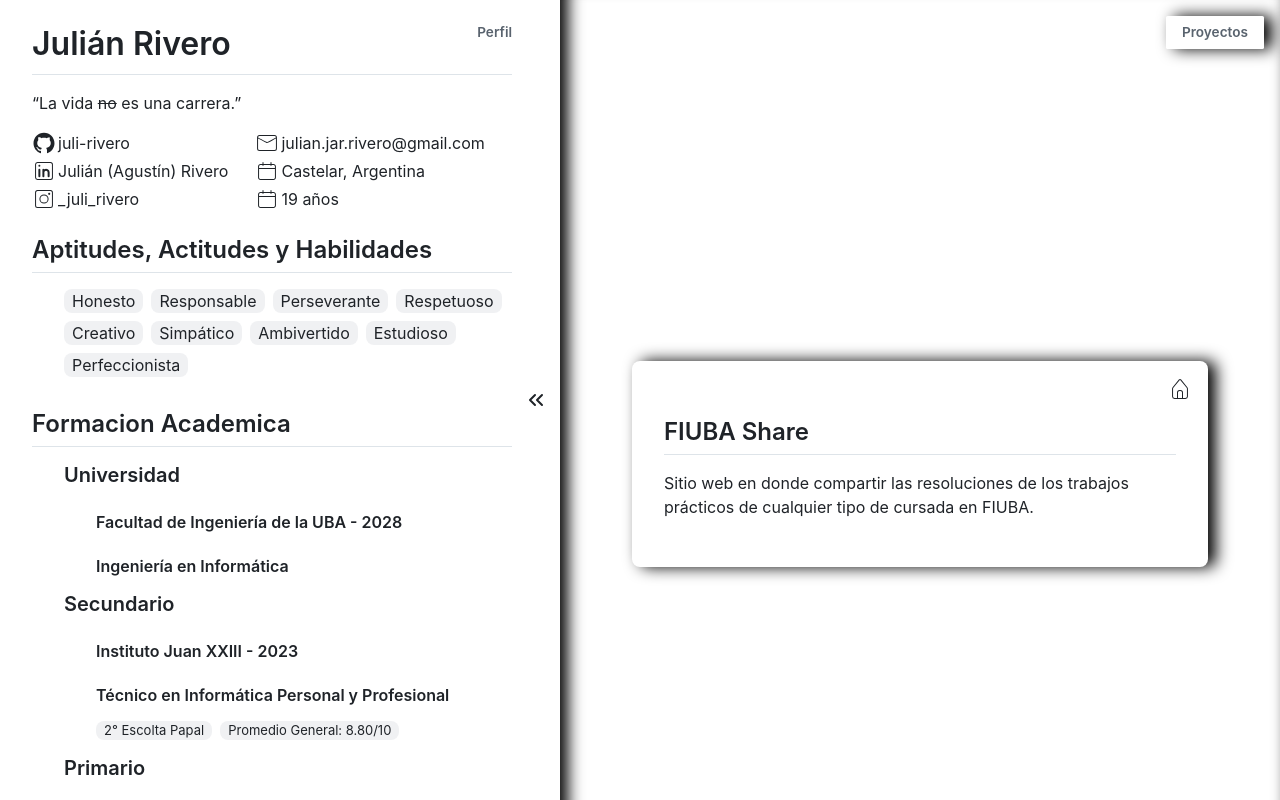
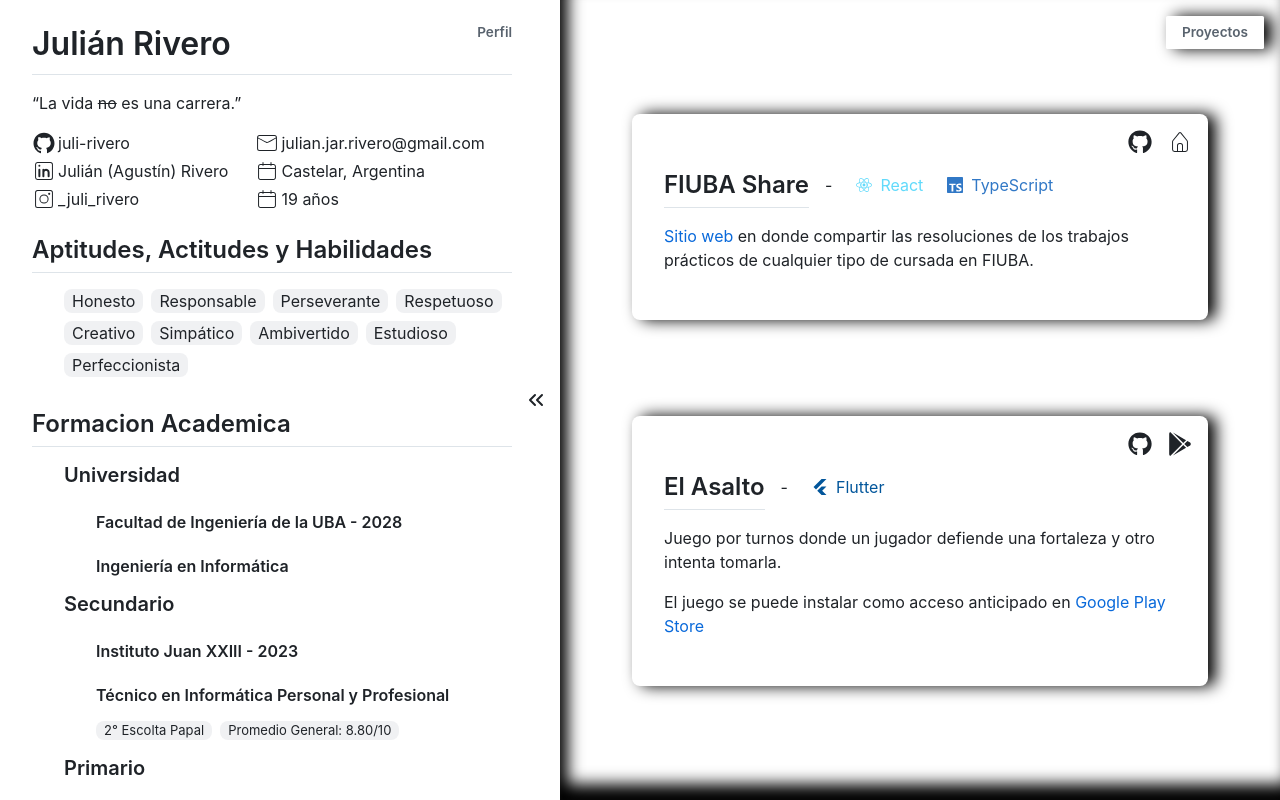
Before and after one commit to juli-rivero/juli-rivero.github.io, a React (Vite) app: page / in a window 1280 px wide. Built offline with nearby package versions, Linux system fonts and the light colour scheme.

Commit message:
+ Flutter, + "El Asalto"

```diff
--- a/src/components/Aside.tsx/SobreMi/InformacionGeneral.tsx
+++ b/src/components/Aside.tsx/SobreMi/InformacionGeneral.tsx
@@ -18,7 +18,7 @@ const LiLinkIcon = ({
   tooltip: string;
 }) => (
   <LiIcon Icon={Icon} tooltip={tooltip}>
-    <a style={{color:"inherit"}} href={href}>{children}</a>
+    <a target="_blank" style={{color:"inherit"}} href={href}>{children}</a>
   </LiIcon>
 );
 
--- a/src/components/Aside.tsx/SobreMi/LenguajesDeProgramacion.tsx
+++ b/src/components/Aside.tsx/SobreMi/LenguajesDeProgramacion.tsx
@@ -8,14 +8,15 @@ function LenguajesDeProgramacion() {
       <ul>
         <LiProgress label="C" value={60} tooltip="Lo aprendí durante toda la secundaría, ahora en la facultad lo vuelvo a ver. Sé sobre temas como TDA, función recursiva, punteros, memoria dinámica." />
         <LiProgress label="C++" value={40} tooltip="Intenté hacer un juego con Unreal Engine, ví muchos videos en Youtube. Conozco casi todo lo que sé sobre C y conozco sobre orientado a objetos, pero estoy un poco oxidado" />
-        <LiProgress label="Python" value={30} tooltip="Lo usé para una página web con Flask y flask-sqlalquemy. Ví tambien sobre manejo de archivos (txt, csv, json y un poco de pdf)"/>
+        <LiProgress label="Python" value={35} tooltip="Lo usé para una página web con Flask y flask-sqlalquemy. Ví tambien sobre manejo de archivos (txt, csv, json y un poco de pdf)"/>
         <LiProgress label="JavaScript" value={77} tooltip="Hice páginas web, pero con el uso de React se me oxidan algunos conocimientos propios del lenguaje"/>
         <LiProgress label="css" value={60} tooltip="Se sobre sus propiedades, transiciones y selectores, me falta sobre animacion"/>
         <LiProgress label="tailwind" value={80} tooltip="Se sobre bastante de sus clases (y se buscar), me parece que ya no se actualiza"/>
         <LiProgress label="HTML5" value={90} tooltip="Es solo saberse las etiquetas y sus atributos, con la práctica se memoriza solo. Es un 'lenguaje' facil" />
         <LiProgress label="React" value={85} tooltip="Es mi lenguaje favorito" />
         <LiProgress label="Typescript" value={70} tooltip="Me encanta usarlo, pero me falta saber todos los tips que tiene" />
-        <LiProgress label="Flutter" value={5} tooltip="Aprendiendo..." />
+        <LiProgress label="Dart" value={70} tooltip="Para saber sobre Flutter es necesario conocer sobre Dart" />
+        <LiProgress label="Flutter" value={45} tooltip="Desarrolle un juego y lo publique en Google Play Store" />
         <LiProgress label="Git" value={50} tooltip="Se lo básico para trabajar en equipo: add, commit, push, origin, remote, pull (rebase, norebase), reset (soft, hard), branch, checkout, etc" />
         <LiProgress label="MarkDown" value={87} tooltip="Es un lenguaje sencillo, más si sabes sobre html" />
       </ul>
--- a/src/components/Main.tsx/Main.tsx
+++ b/src/components/Main.tsx/Main.tsx
@@ -1,13 +1,21 @@
+import { FaReact } from "react-icons/fa";
+import Chip from "../UI/Chip";
 import Proyect from "./Proyect";
+import { SiFlutter, SiTypescript } from "react-icons/si";
+import { IconBaseProps } from "react-icons";
 
 function Main() {
   return (
     <main
       style={{
-        height: "100%",
+        height: "100vh",
+        boxSizing: "border-box",
         display: "flex",
         alignItems: "center",
+        alignContent: "center",
         justifyContent: "space-around",
+        gap: "6rem",
+        flexWrap: "wrap",
         padding: "4rem",
         position: "relative",
       }}
@@ -22,19 +30,87 @@ function Main() {
           boxShadow: ".5rem 0 1rem #000",
           paddingInline: "1rem",
           paddingBlock: ".5rem",
-          borderRadius:".1rem"
+          borderRadius: ".1rem",
         }}
       >
         <h6>Proyectos</h6>
       </div>
       <Proyect
         title="FIUBA Share"
-        description="Sitio web en donde compartir las resoluciones de los trabajos prácticos de cualquier tipo de cursada en FIUBA."
+        description={
+          <p>
+            <a
+              href="https://juli-rivero.github.io/FIUBA-Share/"
+              target="_blank"
+            >
+              Sitio web
+            </a>{" "}
+            en donde compartir las resoluciones de los trabajos prácticos de
+            cualquier tipo de cursada en FIUBA.
+          </p>
+        }
+        topics={
+          <>
+            <LanguageChip Icon={FaReact} text="React" color="#61DAFB" />
+            <LanguageChip
+              Icon={SiTypescript}
+              text="TypeScript"
+              color="#3178C6"
+            />
+          </>
+        }
         github_url="https://github.com/juli-rivero/FIUBA-Share"
-        homepage="https://juli-rivero.github.io/FIUBA-Share/"
+        homepage_url="https://juli-rivero.github.io/FIUBA-Share/"
+      />
+      <Proyect
+        title="El Asalto"
+        description={
+          <>
+            <p>
+              Juego por turnos donde un jugador defiende una fortaleza y otro
+              intenta tomarla.
+            </p>
+            <p>
+              El juego se puede instalar como acceso anticipado en{" "}
+              <a href="https://play.google.com/apps/internaltest/4700527010705970741">
+                Google Play Store
+              </a>
+            </p>
+          </>
+        }
+        topics={
+          <>
+            <LanguageChip Icon={SiFlutter} text="Flutter" color="#02569B" />
+          </>
+        }
+        github_url="https://github.com/juli-rivero/El_Asalto"
+        play_store_url="https://play.google.com/apps/internaltest/4700527010705970741"
       />
     </main>
   );
 }
 
+const LanguageChip = ({
+  color,
+  Icon,
+  text,
+}: {
+  color: string;
+  Icon: React.ComponentType<IconBaseProps>;
+  text: string;
+}) => (
+  <Chip
+    style={{
+      display: "flex",
+      gap: "0.5rem",
+      alignItems: "center",
+      backgroundColor: "transparent",
+      color: color,
+    }}
+  >
+    <Icon />
+    <span>{text}</span>
+  </Chip>
+);
+
 export default Main;
--- a/src/components/Main.tsx/Proyect.tsx
+++ b/src/components/Main.tsx/Proyect.tsx
@@ -1,15 +1,22 @@
+import React from "react";
+import { IconBaseProps } from "react-icons";
 import { CiHome } from "react-icons/ci";
+import { FaGithub, FaGooglePlay } from "react-icons/fa";
 
 function Proyect({
   title,
   description,
-  homepage,
+  homepage_url,
+  play_store_url,
   github_url,
+  topics,
 }: {
   title: string;
   description: React.ReactNode;
-  homepage: string;
+  homepage_url?: string;
+  play_store_url?: string;
   github_url: string;
+  topics?: React.ReactNode;
 }) {
   return (
     <article
@@ -22,30 +29,79 @@ function Proyect({
         boxShadow: ".5rem 0 1rem #000",
       }}
     >
-      <a
-        href={github_url}
-        target="_blank"
-        style={{ color: "inherit" }}
-        title="Visitar repositorio"
+      <span
+        style={{
+          display: "flex",
+          alignItems: "center",
+          gap: "1rem",
+        }}
       >
         <h2>{title}</h2>
-        <p>{description}</p>
-      </a>
-      <a
-        href={homepage}
-        target="_blank"
-        title="visitar página"
+        {topics && (
+          <>
+            <span> - </span>
+            <section
+              style={{
+                display: "flex",
+                gap: "0.5rem",
+              }}
+            >
+              {topics}
+            </section>
+          </>
+        )}
+      </span>
+      {description}
+      <nav
         style={{
           position: "absolute",
           top: "1rem",
           right: "1rem",
-          color: "inherit",
+          display: "flex",
+          gap: "1rem",
         }}
       >
-        <CiHome size="1.5rem" />
-      </a>
+        <IconLink
+          Icon={FaGithub}
+          tooltip="visitar repositorio"
+          url={github_url}
+        />
+        <IconLink
+          Icon={CiHome}
+          tooltip="visitar página"
+          url={homepage_url}
+        />
+        <IconLink
+          Icon={FaGooglePlay}
+          tooltip="instalar en Google Play Store"
+          url={play_store_url}
+        />
+      </nav>
     </article>
   );
 }
 
+const IconLink = ({
+  url,
+  Icon,
+  tooltip,
+}: {
+  url?: string;
+  Icon: React.ComponentType<IconBaseProps>;
+  tooltip?: string;
+}) => (
+  <>
+    {url && (
+      <a
+        href={url}
+        target="_blank"
+        style={{ color: "inherit" }}
+        title={tooltip}
+      >
+        <Icon size="1.5rem" />
+      </a>
+    )}
+  </>
+);
+
 export default Proyect;
--- a/src/components/UI/Chip.tsx
+++ b/src/components/UI/Chip.tsx
@@ -1,11 +1,12 @@
-const Chip = ({ children, fontSize }: { children: React.ReactNode, fontSize?:string | number }) => (
+const Chip = ({ children, fontSize, style }: { children: React.ReactNode, fontSize?:string | number, style?: React.CSSProperties }) => (
   <span
     style={{
       borderRadius: ".5rem",
       paddingInline: ".5rem",
       textWrap: "nowrap",
       background: "var(--bgColor-neutral-muted)",
-      fontSize
+      fontSize,
+      ...style,
     }}
   >
     {children}
```
Also changed, not shown: public/main.css (line endings or trailing spaces).
